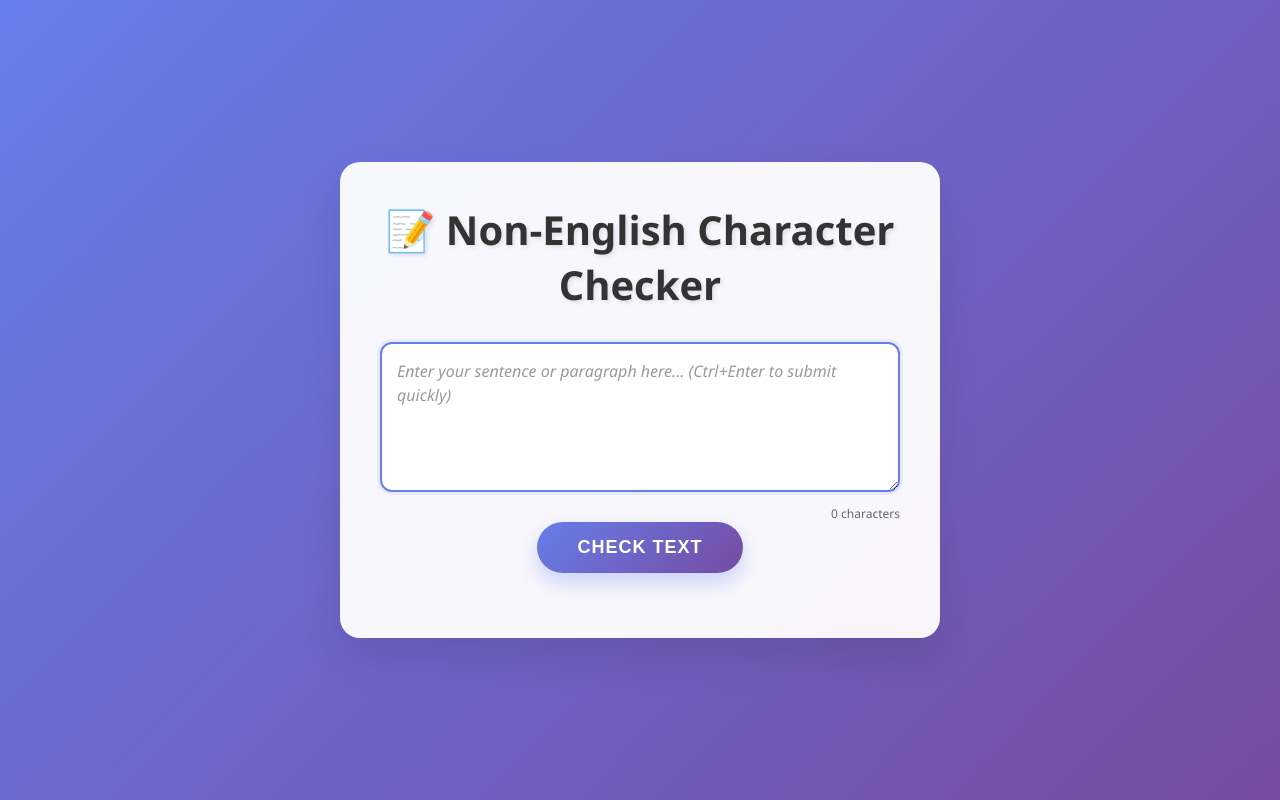
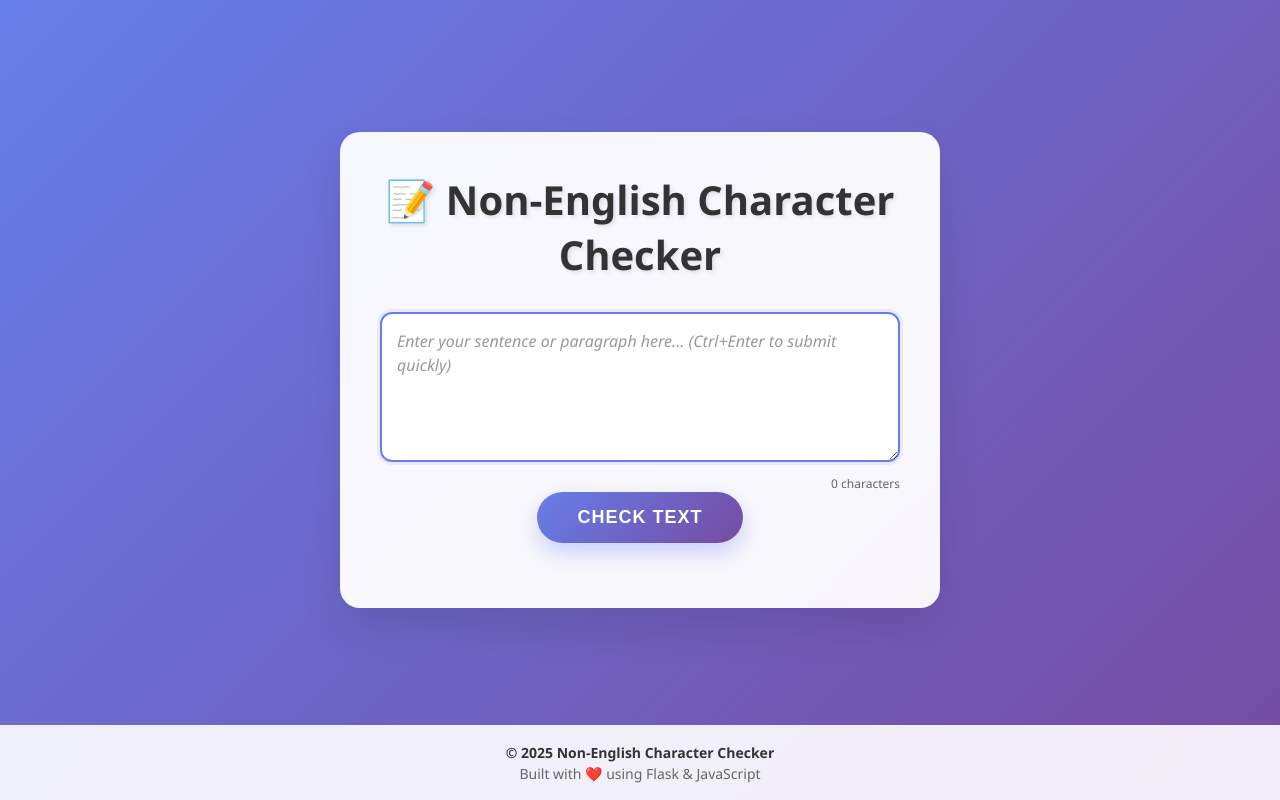
Before and after one commit to Aral-167/non_english_checker, a Flask app: page / in a window 1280 px wide. Run offline with Flask 3, Linux system fonts and the light colour scheme.

Commit message:
Added footer

```diff
--- a/static/style.css
+++ b/static/style.css
@@ -324,3 +324,53 @@ button:disabled {
         font-size: 1.1em;
     }
 }
+
+/* Footer styles */
+.footer {
+    position: fixed;
+    bottom: 0;
+    left: 0;
+    right: 0;
+    background: rgba(255, 255, 255, 0.9);
+    backdrop-filter: blur(10px);
+    border-top: 1px solid rgba(255, 255, 255, 0.2);
+    padding: 15px 20px;
+    text-align: center;
+    z-index: 1000;
+}
+
+.footer-content {
+    max-width: 600px;
+    margin: 0 auto;
+}
+
+.footer-content p {
+    margin: 2px 0;
+    font-size: 14px;
+    color: #666;
+}
+
+.footer-content p:first-child {
+    font-weight: 600;
+    color: #333;
+}
+
+/* Add bottom padding to body to account for fixed footer */
+body {
+    padding-bottom: 80px;
+}
+
+/* Responsive footer */
+@media (max-width: 768px) {
+    .footer {
+        padding: 12px 15px;
+    }
+
+    .footer-content p {
+        font-size: 12px;
+    }
+
+    body {
+        padding-bottom: 70px;
+    }
+}
--- a/templates/index.html
+++ b/templates/index.html
@@ -27,6 +27,14 @@
         </div>
         {% endif %}
     </div>
+
+    <footer class="footer">
+        <div class="footer-content">
+            <p>&copy; 2025 Non-English Character Checker</p>
+            <p>Built with ❤️ using Flask & JavaScript</p>
+        </div>
+    </footer>
+
     <script src="{{ url_for('static', filename='script.js') }}"></script>
 </body>
 </html>
```
